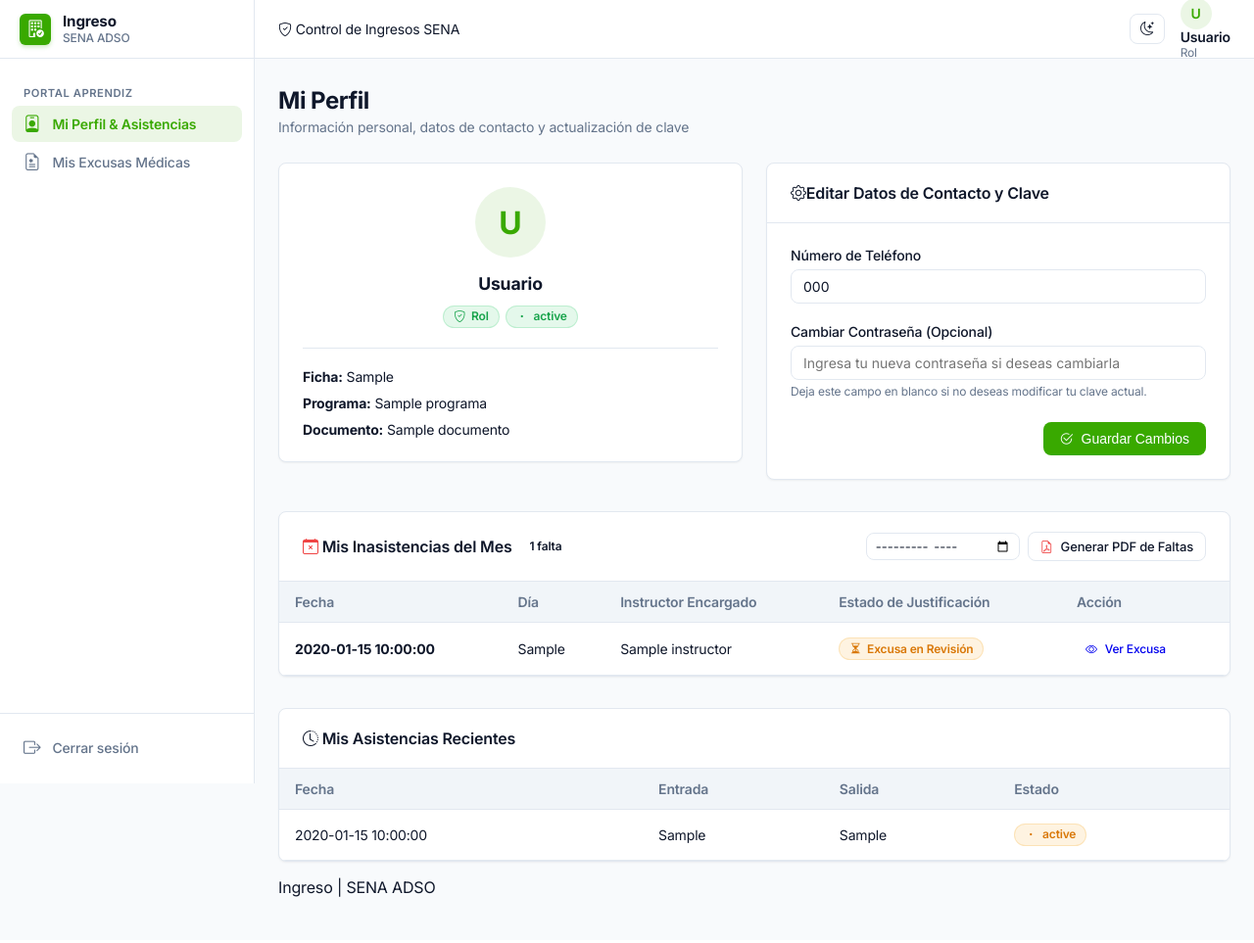
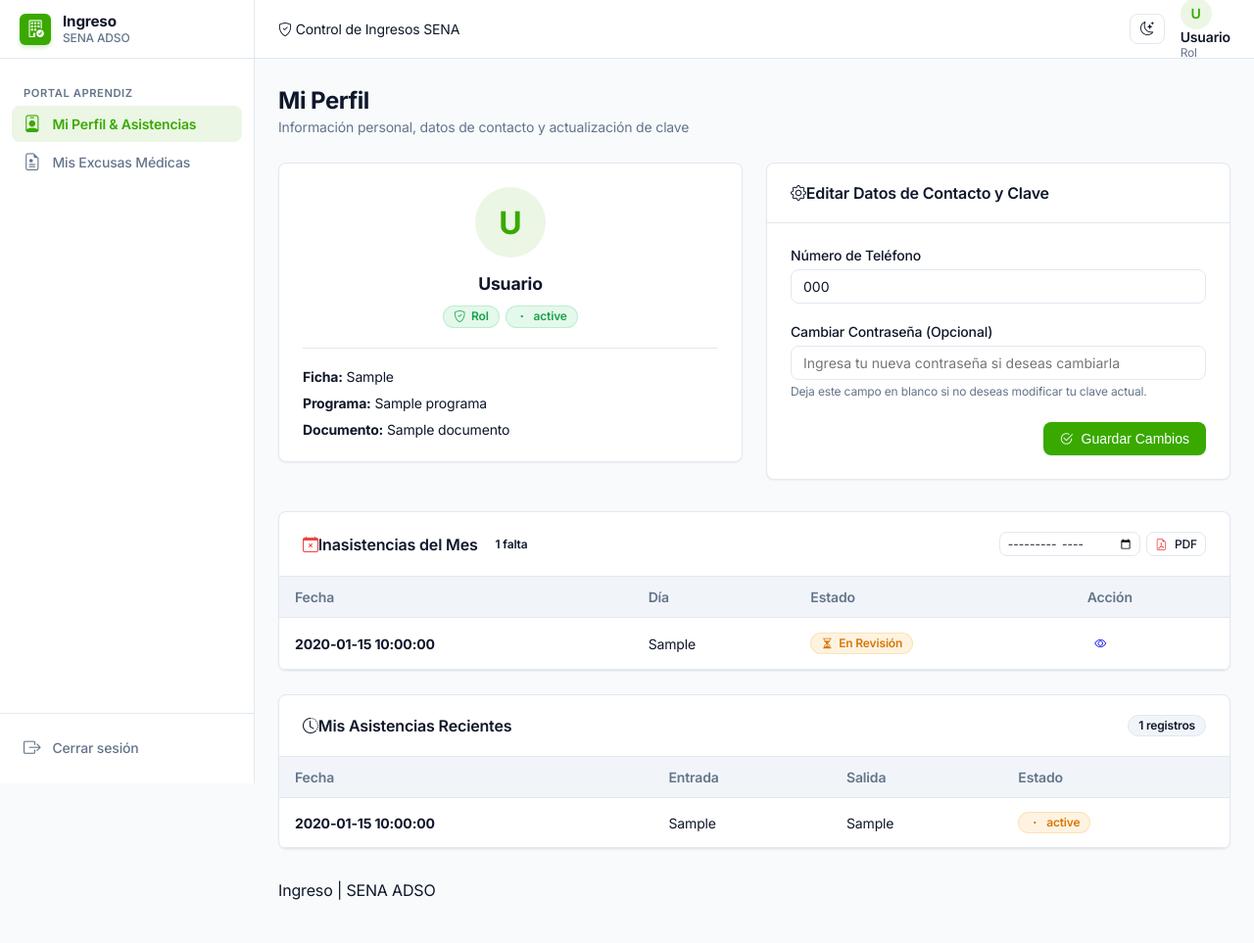
Before and after one commit to bmarulandah02/Sistema-de-control-de-ingresos-de-aprendices, a PHP site: template views/aprendiz/perfil.php in a window 1280 px wide. Shown: the whole page at 98% size. Before the commit the page ends 916 px from the top, so only its background shows below. Run offline with PHP 8.4, Linux system fonts and the light colour scheme; the template is opened without the code that fills it: most values are stand-ins (such as "Sample title", 1, 10 or a date in 2020); some libraries are stand-ins or nearby versions.

Commit message:
Se mejoró la estructura del perfil del aprendiz, actualizando los comentarios y organizando el contenedor de inasistencias y asistencias recientes para una mejor legibilidad.

```diff
--- a/views/aprendiz/perfil.php
+++ b/views/aprendiz/perfil.php
@@ -18,7 +18,7 @@ require __DIR__ . '/../layouts/header.php';
 <?php endif; ?>
 
 <div style="display: grid; grid-template-columns: repeat(auto-fit, minmax(280px, 1fr)); gap: 1.5rem; margin-bottom: 2rem;">
-    <!-- ──  TARJETA DE INFORMACIÓN DEL USUARIO ───────────────────── -->
+    <!-- ── TARJETA DE INFORMACIÓN DEL USUARIO ───────────────────── -->
     <div class="shadcn-card" style="align-self: start;">
         <div class="card-body-shadcn" style="text-align: center; padding:1.5rem;">
             <div style="width:72px; height:72px; border-radius:50%; background:var(--sena-brand-subtle); color:var(--sena-brand); display:flex; align-items:center; justify-content:center; font-size:2rem; margin: 0 auto 1rem; font-weight:700;">
@@ -52,7 +52,7 @@ require __DIR__ . '/../layouts/header.php';
         </div>
     </div>
 
-    <!-- ──  FORMULARIO PARA ACTUALIZAR TELÉFONO Y CLAVE ───────────── -->
+    <!-- ── FORMULARIO PARA ACTUALIZAR TELÉFONO Y CLAVE ───────────── -->
     <div class="shadcn-card">
         <div class="card-header-shadcn">
             <h3><i class="bi bi-gear me-2"></i>Editar Datos de Contacto y Clave</h3>
@@ -85,12 +85,15 @@ require __DIR__ . '/../layouts/header.php';
     </div>
 </div>
 
-<!-- ── SECCIÓN DE INASISTENCIAS / FALTAS DEL MES ─────────────── -->
+<!-- ── CONTENEDOR 2 COLUMNAS EN PANTALLAS GRANDES: FALTAS Y ASISTENCIAS ── -->
 <?php if (isset($aprendiz)): ?>
-<div class="shadcn-card" style="margin-bottom: 2rem;">
-    <div class="card-header-shadcn" style="flex-wrap: wrap; gap: 1rem; justify-content: space-between;">
+<div style="display: grid; grid-template-columns: repeat(auto-fit, minmax(min(100%, 520px), 1fr)); gap: 1.5rem; margin-bottom: 2rem; align-items: start;">
+
+    <!-- ── COLUMNA 1: MIS INASISTENCIAS DEL MES ─────────────── -->
+    <div class="shadcn-card" style="display: flex; flex-direction: column;">
+        <div class="card-header-shadcn" style="flex-wrap: wrap; gap: 0.75rem; justify-content: space-between;">
             <div style="display:flex; align-items:center; gap:0.5rem;">
-            <h3><i class="bi bi-calendar-x me-2" style="color:var(--destructive, #ef4444);"></i> Mis Inasistencias del Mes</h3>
+                <h3><i class="bi bi-calendar-x me-2" style="color:var(--destructive, #ef4444);"></i>Inasistencias del Mes</h3>
                 <?php
                     $cantFaltas = (int)($reporteFaltas['total_faltas'] ?? 0);
                     $badgeFaltaClass = ($cantFaltas > 0) ? 'badge-destructive' : 'badge-puntual';
@@ -101,38 +104,37 @@ require __DIR__ . '/../layouts/header.php';
             </div>
 
             <!-- Selector de Mes y Botón PDF -->
-        <div style="display:flex; gap:0.5rem; align-items:center; flex-wrap:wrap;">
-            <form method="GET" action="index.php" style="display:flex; gap:0.375rem; align-items:center;">
+            <div style="display:flex; gap:0.375rem; align-items:center; flex-wrap:wrap;">
+                <form method="GET" action="index.php" style="display:flex; gap:0.25rem; align-items:center;">
                     <input type="hidden" name="action" value="mi-perfil">
-                <input type="month" name="mes" class="shadcn-input" style="padding:0.25rem 0.5rem; font-size:0.8125rem;"
+                    <input type="month" name="mes" class="shadcn-input" style="padding:0.2rem 0.4rem; font-size:0.75rem;"
                            value="<?= htmlspecialchars($reporteFaltas['mes'] ?? date('Y-m')) ?>" onchange="this.form.submit()">
                 </form>
 
                 <a href="index.php?action=reporte-faltas-aprendiz&mes=<?= urlencode($reporteFaltas['mes'] ?? date('Y-m')) ?>"
-               target="_blank" class="btn-shadcn btn-shadcn-outline" style="font-size:0.8125rem; padding:0.375rem 0.75rem;">
+                   target="_blank" class="btn-shadcn btn-shadcn-outline" style="font-size:0.75rem; padding:0.25rem 0.5rem;" title="Generar PDF de Faltas">
                     <i class="bi bi-file-earmark-pdf me-1" style="color:#ef4444;"></i>
-                <span>Generar PDF de Faltas</span>
+                    <span>PDF</span>
                 </a>
             </div>
         </div>
 
-    <div class="shadcn-table-wrapper">
+        <div class="shadcn-table-wrapper" style="flex: 1;">
             <table class="shadcn-table">
                 <thead>
                     <tr>
                         <th>Fecha</th>
                         <th>Día</th>
-                    <th>Instructor Encargado</th>
-                    <th>Estado de Justificación</th>
+                        <th>Estado</th>
                         <th>Acción</th>
                     </tr>
                 </thead>
                 <tbody>
                     <?php if (empty($reporteFaltas['faltas'])): ?>
                     <tr>
-                    <td colspan="5" style="text-align:center; padding:2.5rem; color:var(--muted-foreground);">
+                        <td colspan="4" style="text-align:center; padding:2.5rem; color:var(--muted-foreground);">
                             <i class="bi bi-check-circle-fill me-1" style="color:#16a34a; font-size:1.25rem; vertical-align:middle;"></i>
-                        <span style="font-weight:600; color:#16a34a;">¡Al día!</span> No tienes inasistencias pendientes de justificar en este mes.
+                            <span style="font-weight:600; color:#16a34a;">¡Al día!</span> No tienes inasistencias pendientes en este mes.
                         </td>
                     </tr>
                     <?php else: ?>
@@ -140,22 +142,21 @@ require __DIR__ . '/../layouts/header.php';
                     <tr>
                         <td style="font-weight:700; color:var(--foreground);"><?= htmlspecialchars($f['fecha']) ?></td>
                         <td><?= htmlspecialchars($f['dia_semana']) ?></td>
-                    <td><?= htmlspecialchars($f['instructor']) ?></td>
                         <td>
                             <?php if ($f['tiene_excusa']): ?>
-                            <span class="shadcn-badge badge-pendiente"><i class="bi bi-hourglass-split me-1"></i>Excusa en Revisión</span>
+                                <span class="shadcn-badge badge-pendiente"><i class="bi bi-hourglass-split me-1"></i>En Revisión</span>
                             <?php else: ?>
                                 <span class="shadcn-badge badge-destructive"><i class="bi bi-exclamation-circle me-1"></i>Sin Justificar</span>
                             <?php endif; ?>
                         </td>
                         <td>
                             <?php if ($f['tiene_excusa']): ?>
-                            <a href="index.php?action=mis-excusas" class="btn-shadcn btn-shadcn-ghost" style="padding:0.25rem 0.5rem; font-size:0.75rem;">
-                                <i class="bi bi-eye me-1"></i>Ver Excusa
+                                <a href="index.php?action=mis-excusas" class="btn-shadcn btn-shadcn-ghost" style="padding:0.2rem 0.4rem; font-size:0.75rem;" title="Ver Excusa">
+                                    <i class="bi bi-eye"></i>
                                 </a>
                             <?php else: ?>
-                            <a href="index.php?action=mis-excusas&fecha=<?= urlencode($f['fecha']) ?>" class="btn-shadcn btn-shadcn-primary" style="padding:0.25rem 0.625rem; font-size:0.75rem;">
-                                <i class="bi bi-file-earmark-medical me-1"></i>Radicar Excusa
+                                <a href="index.php?action=mis-excusas&fecha=<?= urlencode($f['fecha']) ?>" class="btn-shadcn btn-shadcn-primary" style="padding:0.2rem 0.5rem; font-size:0.75rem;" title="Radicar Excusa">
+                                    <i class="bi bi-file-earmark-medical me-1"></i>Radicar
                                 </a>
                             <?php endif; ?>
                         </td>
@@ -166,16 +167,15 @@ require __DIR__ . '/../layouts/header.php';
             </table>
         </div>
     </div>
-<?php endif; ?>
 
-<!-- ── TABLA DE ASISTENCIAS RECIENTES (SI ES APRENDIZ) ────────── -->
-<?php if (isset($aprendiz)): ?>
-<div class="shadcn-card">
+    <!-- ── COLUMNA 2: MIS ASISTENCIAS RECIENTES ────────────────── -->
+    <div class="shadcn-card" style="display: flex; flex-direction: column;">
         <div class="card-header-shadcn">
-        <h3><i class="bi bi-clock-history me-2"></i> Mis Asistencias Recientes</h3>
+            <h3><i class="bi bi-clock-history me-2"></i>Mis Asistencias Recientes</h3>
+            <span class="shadcn-badge badge-secondary"><?= count($asistencias) ?> registros</span>
         </div>
 
-    <div class="shadcn-table-wrapper">
+        <div class="shadcn-table-wrapper" style="flex: 1;">
             <table class="shadcn-table">
                 <thead>
                     <tr>
@@ -188,14 +188,14 @@ require __DIR__ . '/../layouts/header.php';
                 <tbody>
                     <?php if (empty($asistencias)): ?>
                     <tr>
-                    <td colspan="4" style="text-align:center; padding:2rem; color:var(--muted-foreground);">
+                        <td colspan="4" style="text-align:center; padding:2.5rem; color:var(--muted-foreground);">
                             No tienes asistencias registradas aún.
                         </td>
                     </tr>
                     <?php else: ?>
                     <?php foreach ($asistencias as $a): ?>
                     <tr>
-                    <td><?= htmlspecialchars($a['fecha']) ?></td>
+                        <td><strong><?= htmlspecialchars($a['fecha']) ?></strong></td>
                         <td><?= htmlspecialchars($a['hora_entrada']) ?></td>
                         <td><?= htmlspecialchars($a['hora_salida'] ?? '—') ?></td>
                         <td>
@@ -209,6 +209,8 @@ require __DIR__ . '/../layouts/header.php';
             </table>
         </div>
     </div>
+
+</div>
 <?php endif; ?>
 
 <?php require __DIR__ . '/../layouts/footer.php'; ?>
```
Lines whose indentation alone changed are shown as unchanged.
